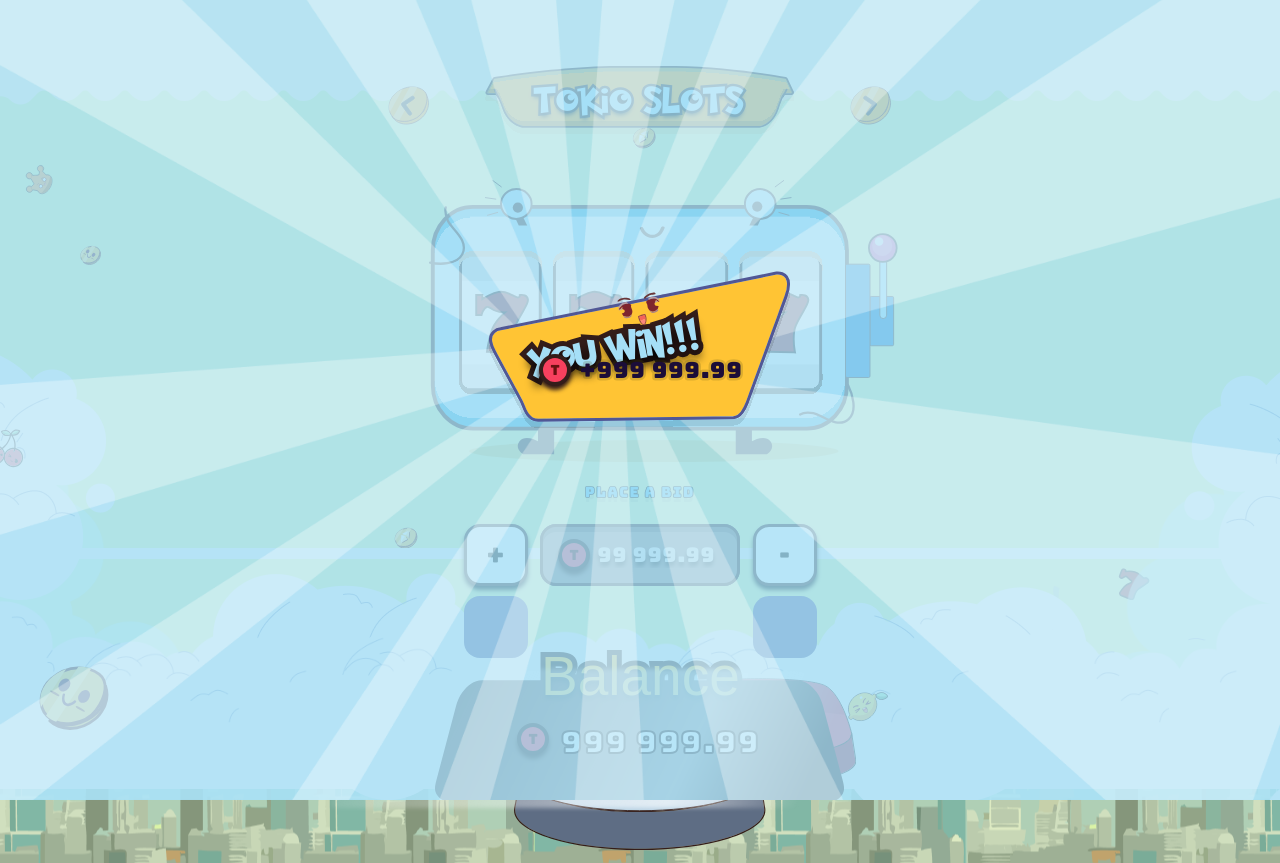
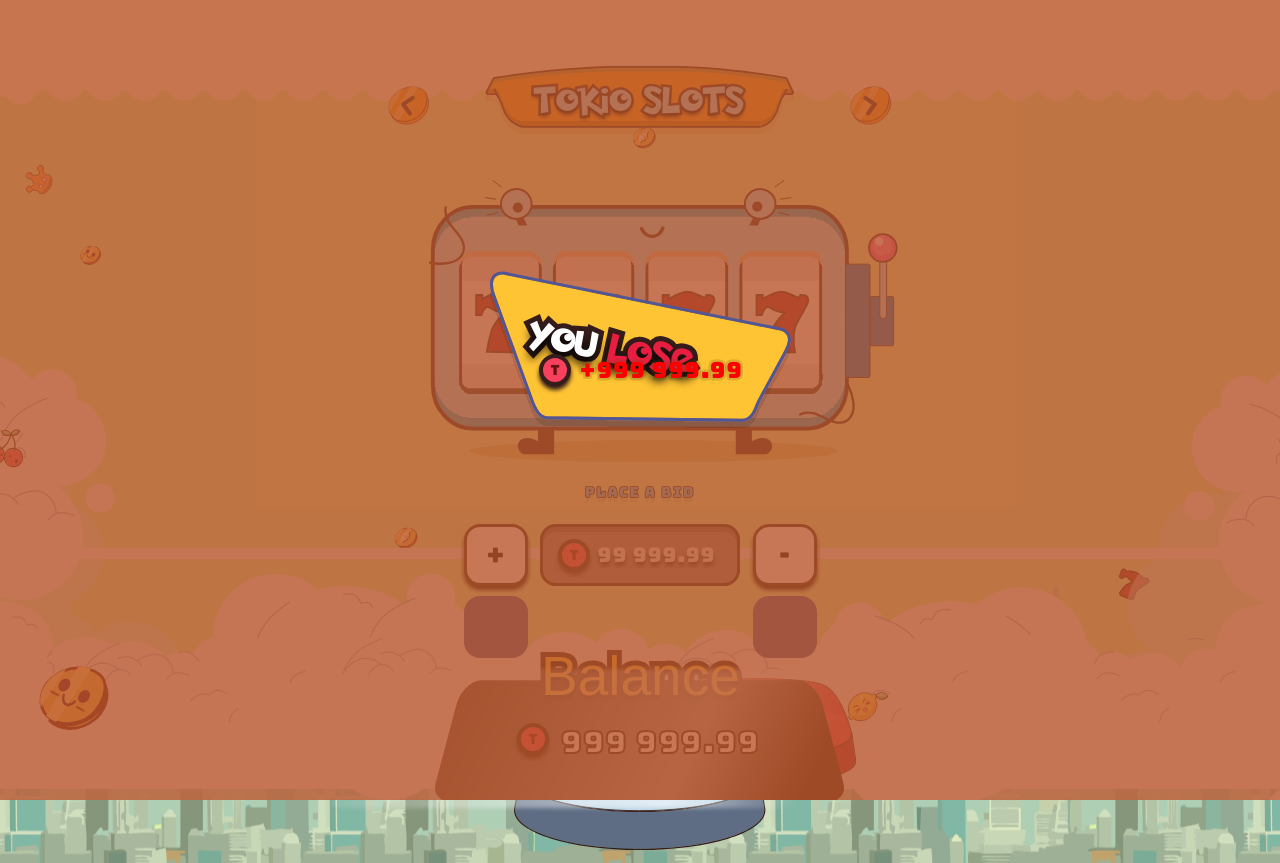
Before and after one commit to Nikiforuk/tokyo-slots, a Next.js app: page / in a window 1280 px wide. Built offline with nearby package versions, Linux system fonts and the light colour scheme; a web font is replaced by a local one.

Commit message:
added modal window lose

```diff
--- a/src/components/ui/CoinButton.module.scss
+++ b/src/components/ui/CoinButton.module.scss
@@ -10,6 +10,7 @@
   background: none;
   cursor: pointer;
   perspective: 600px;
+  z-index: 999;
 }
 
 .secondIcon {
--- a/src/features/modal/Modal.module.scss
+++ b/src/features/modal/ModalLose.module.scss
@@ -8,13 +8,7 @@
   position: fixed;
   top: 0;
   left: 0;
-  width: 100%;
-  height: 100%;
-  background: url('../../assets/images/umbrella.png');
-  background-color: rgba(165, 223, 247, 0.8);
-  background-position: center;
-  background-repeat: no-repeat;
-  background-size: 100%;
+  background-color: rgba(186, 86, 43, 0.8);
   z-index: 1000;
 }
 
@@ -26,6 +20,10 @@
   bottom: 50px;
 }
 
+.table {
+  transform: scaleX(-1);
+}
+
 .title {
   @extend %pocket-monk-45;
   @include text-stroke(10px, $black-dark);
@@ -34,14 +32,13 @@
   top: 10;
   left: 40px;
   paint-order: stroke fill;
-  transform: rotate(-10deg);
+  transform: rotate(10deg);
   text-shadow: 0 8px 10px $black;
-}
+  color: $white;
 
-.happyFace {
-  position: absolute;
-  top: 0;
-  right: 20;
+  &_lose {
+    color: $red-crimson;
+  }
 }
 
 .sumWin {
@@ -51,5 +48,5 @@
   top: 57%;
   left: 30%;
   paint-order: stroke fill;
-  color: $dark-space;
+  color: $red-light;
 }
--- /dev/null
+++ b/src/features/modal/ModalLose.tsx
@@ -0,0 +1,17 @@
+import Image from 'next/image';
+import tableLose from '../../assets/graphics/table-modal.svg';
+import styles from './ModalLose.module.scss';
+import Token from '@/components/ui/Token';
+
+export default function ModalLose() {
+  return (
+    <div className={styles.overlay}>
+      <div className={styles.container}>
+        <Image className={styles.table} src={tableLose} width={302} height={236} alt='table-win' />
+        <h4 className={styles.title}>You <span className={styles.title_lose}>Lose</span></h4>
+          <Token position='absolute' top='65%' left='50px' />
+          <p className={styles.sumWin}>+999 999.99</p>
+      </div>
+    </div>
+  )
+}
--- /dev/null
+++ b/src/features/modal/ModalWin.module.scss
@@ -0,0 +1,53 @@
+@import '../../styles/variables';
+@import '../../styles/extends';
+@import '../../styles/mixins';
+
+.overlay {
+  @include flex($align: center, $justify: center);
+  @include size($w: 100%, $h: 100%);
+  position: fixed;
+  top: 0;
+  left: 0;
+  background: url('../../assets/images/umbrella.png');
+  background-color: rgba(165, 223, 247, 0.8);
+  background-position: center;
+  background-repeat: no-repeat;
+  background-size: 100%;
+  z-index: 1000;
+}
+
+.container {
+  @include flex($align: center, $justify: center);
+  @include size($w: 302px, $h: 136px);
+  position: relative;
+  transform: translateX(50% 50%);
+  bottom: 50px;
+}
+
+.title {
+  @extend %pocket-monk-45;
+  @include text-stroke(10px, $black-dark);
+  font-family: var(--font-pocket-monk);
+  position: absolute;
+  top: 10;
+  left: 40px;
+  paint-order: stroke fill;
+  transform: rotate(-10deg);
+  text-shadow: 0 8px 10px $black;
+}
+
+.happyFace {
+  position: absolute;
+  top: 0;
+  right: 20;
+}
+
+.sumWin {
+  @extend %bungee-22;
+  @include text-stroke(5px, rgba(81, 82, 26, 0.2));
+  position: absolute;
+  top: 57%;
+  left: 30%;
+  paint-order: stroke fill;
+  color: $dark-space;
+}
--- a/src/features/modal/Modal.tsx
+++ b/src/features/modal/ModalWin.tsx
@@ -1,10 +1,10 @@
 import Image from 'next/image';
 import tableWin from '../../assets/graphics/table-modal.svg';
 import happyFace from '../../assets/graphics/happy-face.svg';
-import styles from './Modal.module.scss';
+import styles from './ModalWin.module.scss';
 import Token from '@/components/ui/Token';
 
-export default function Modal() {
+export default function ModalWin() {
   return (
     <div className={styles.overlay}>
       <div className={styles.container}>
--- a/src/features/slots-game/Slots.tsx
+++ b/src/features/slots-game/Slots.tsx
@@ -2,7 +2,7 @@ import styles from './Slots.module.scss';
 import SlotsForm from './SlotsForm';
 import SlotsMachine from './SlotsMachine';
 import Decorations from './Decorations';
-import Modal from '../modal/Modal';
+import ModalLose from '../modal/ModalLose';
 
 export default function Slots() {
   return (
@@ -14,7 +14,7 @@ export default function Slots() {
       <div className={styles.cloudWhiteBackground} />
       <div className={styles.cloudLeft} />
       <div className={styles.cloudRight} />
-      <Modal />
+      <ModalLose />
     </div>
   )
 }
--- a/src/styles/_variables.scss
+++ b/src/styles/_variables.scss
@@ -11,6 +11,8 @@ $white-light: #FEFEFF;
 $black-dark: #341D1A;
 $black-medium: #515895;
 $red-bright: #F7405E;
+$red-light: #FF0000;
+$red-crimson: #E71E3F;
 $red-dark: #691010;
 $blue-light: #B8D2E4;
 $blue-medium: #5E6D84;
```
